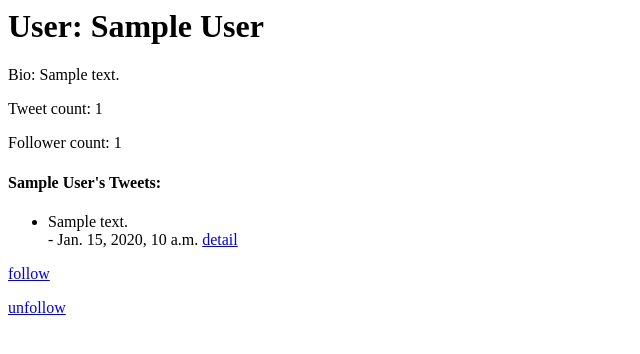
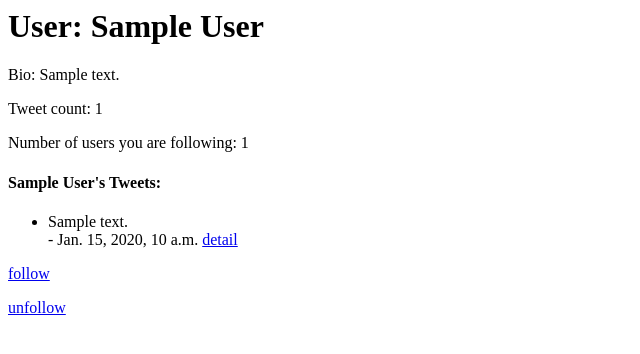
Before and after one commit to p-mayor/django-twitter-clone, a Django app: page /twitteruser/1/ in a window 1280 px wide. Shown: the top 354 px of the page, without its empty margins (0-640 px from the left). Run offline with Django 3.2, Linux system fonts and the light colour scheme; tables that the repository leaves empty hold one stand-in row (values such as "Sample post").

Commit message:
update wording on profile

```diff
--- a/twitterclone/templates/twitteruser.html
+++ b/twitterclone/templates/twitteruser.html
@@ -1,7 +1,7 @@
 <h1>User: {{ twitteruser.name }}</h1>
 <p>Bio: {{ twitteruser.bio }}</p>
 <p>Tweet count: {{ twitteruser_tweet_list.count }}</p>
-<p>Follower count: {{ twitteruser.followers.count }}</p>
+<p>Number of users you are following: {{ twitteruser.followers.count }}</p>
 <h4>{{ twitteruser.name }}'s Tweets:</h4>
 <ul>
     {% for tweet in twitteruser_tweet_list %}
```
